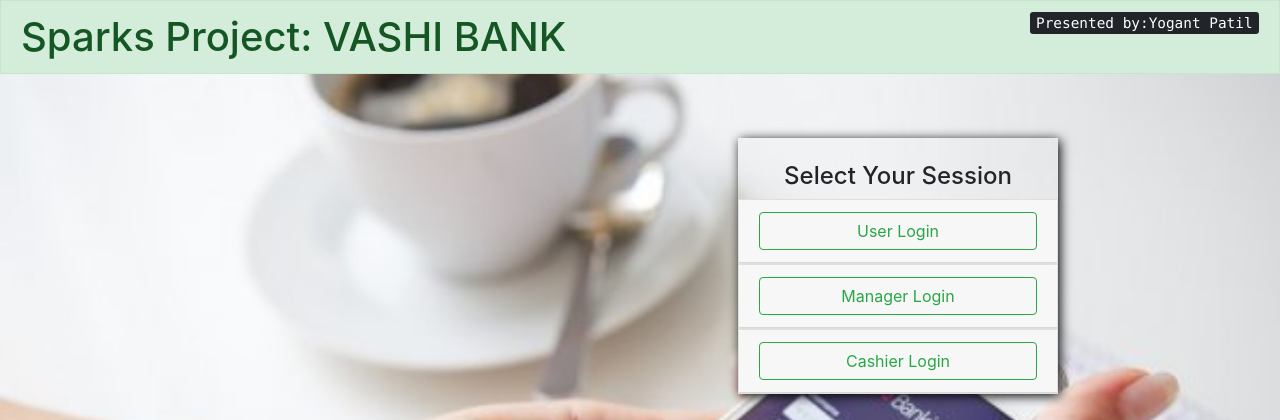
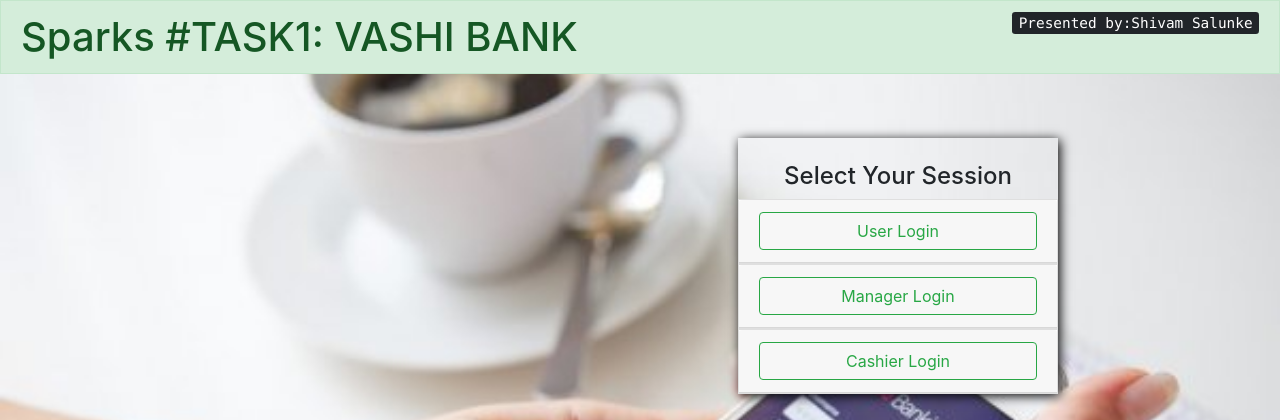
Before and after one commit to shivamsalunke7781/banks, a PHP site: page /login.php in a window 1280 px wide. Shown: the top 420 px of the page. Run offline with PHP 8.4, Linux system fonts and the light colour scheme.

Commit message:
First Commit

```diff
--- a/login.php
+++ b/login.php
@@ -6,7 +6,7 @@
 	<?php require 'assets/function.php'; ?>
 	<?php
     $con = new mysqli('localhost','root','','mybank');
-    define('bankname', 'Sparks Project: VASHI BANK');
+    define('bankname', 'Sparks #TASK1: VASHI BANK');
 
 		$error = "";
 		if (isset($_POST['userLogin']))
@@ -73,7 +73,7 @@
 	 ?>
 </head>
 <body style="background: url(images/hello.jpg);background-size: 100%">
-<h1 class="alert alert-success rounded-0"><?php echo bankname; ?><small class="float-right text-muted" style="font-size: 12pt;"><kbd>Presented by:Yogant Patil</kbd></small></h1>
+<h1 class="alert alert-success rounded-0"><?php echo bankname; ?><small class="float-right text-muted" style="font-size: 12pt;"><kbd>Presented by:Shivam Salunke</kbd></small></h1>
 <br>
 <?php echo $error ?>
 <br>
```
